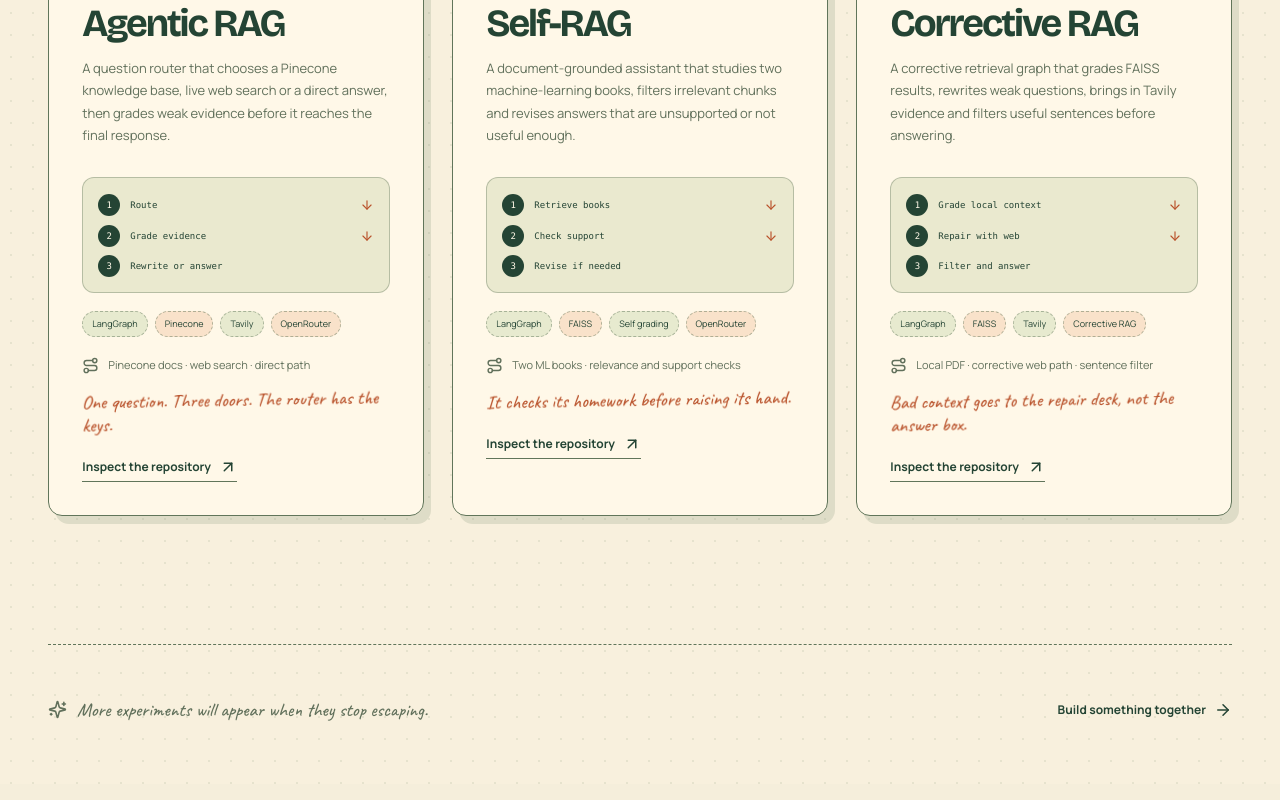
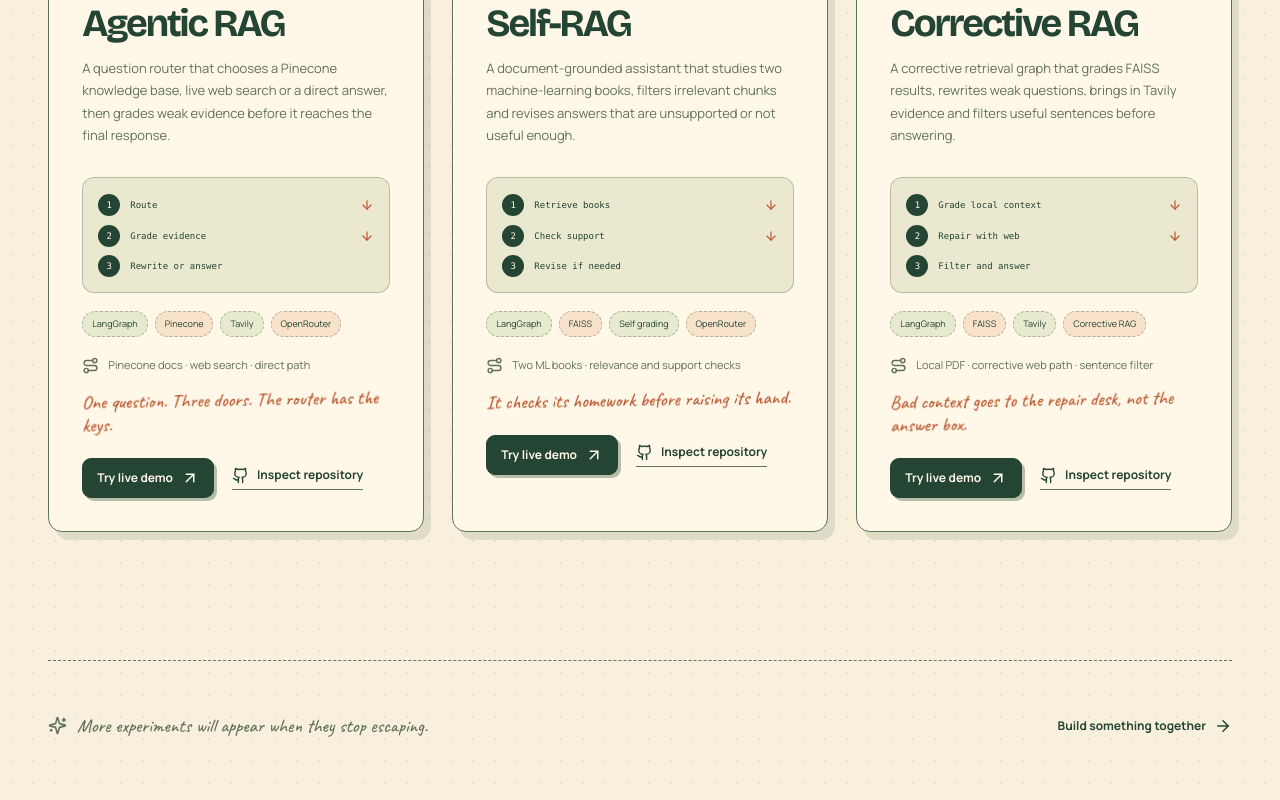
Before and after one commit to subramanian252/ai-engineer-portfolio, a Next.js app: page /projects in a window 1280 px wide. Shown: the part 2176-2976 px from the top of the page. Built offline with nearby package versions, Linux system fonts and the light colour scheme; no server answers; a web font is replaced by a local one.

Commit message:
feat: link RAG projects to live demos

```diff
--- a/src/app/projects/page.module.css
+++ b/src/app/projects/page.module.css
@@ -386,6 +386,7 @@
 
 .cardLinks a,
 .repositoryLink,
+.demoLink,
 .footer a {
   display: inline-flex;
   align-items: center;
@@ -588,8 +589,27 @@
   transform: rotate(-1deg);
 }
 
-.repositoryLink {
+.directoryActions {
   margin-top: 24px;
+  display: flex;
+  flex-wrap: wrap;
+  align-items: center;
+  gap: 12px 18px;
+}
+
+.demoLink {
+  padding: 10px 14px;
+  border: 1px solid var(--ink);
+  border-radius: 9px;
+  background: var(--ink);
+  color: var(--paper-2);
+  box-shadow: 3px 3px 0 color-mix(in srgb, var(--outline) 45%, transparent);
+  transition: transform 180ms ease, box-shadow 180ms ease;
+}
+
+.demoLink:hover {
+  transform: translate(-1px, -1px);
+  box-shadow: 5px 5px 0 color-mix(in srgb, var(--outline) 45%, transparent);
 }
 
 .footer {
@@ -852,6 +872,7 @@
   .featuredCard,
   .directoryImage img,
   .headerActions > a,
+  .demoLink,
   :global(.project-theme-toggle) {
     transition: none;
   }
--- a/src/app/projects/page.tsx
+++ b/src/app/projects/page.tsx
@@ -194,15 +194,26 @@ export default function ProjectsPage() {
                 </div>
                 <p className={styles.funnyNote}>{project.note}</p>
 
+                <div className={styles.directoryActions}>
+                  <a
+                    className={styles.demoLink}
+                    href={project.demoUrl}
+                    target="_blank"
+                    rel="noreferrer"
+                  >
+                    Try live demo
+                    <ArrowUpRight size={18} />
+                  </a>
                   <a
                     className={styles.repositoryLink}
                     href={project.repositoryUrl}
                     target="_blank"
                     rel="noreferrer"
                   >
-                  Inspect the repository
-                  <ArrowUpRight size={18} />
+                    <Github size={17} />
+                    Inspect repository
                   </a>
+                </div>
               </div>
             </article>
           ))}
--- a/src/content/portfolio.ts
+++ b/src/content/portfolio.ts
@@ -33,6 +33,7 @@ export type DirectoryProject = {
   image: string;
   imageAlt: string;
   repositoryUrl: string;
+  demoUrl: string;
   tags: string[];
   pipeline: [string, string, string];
   proof: string;
@@ -110,6 +111,7 @@ export const projectDirectory: DirectoryProject[] = [
     imageAlt:
       "Cartoon railway switch routing a question toward a library, web telescope or direct answer lightbulb",
     repositoryUrl: "https://github.com/subramanian252/agentic-rag",
+    demoUrl: "https://agentic-rag-two-rouge.vercel.app/",
     tags: ["LangGraph", "Pinecone", "Tavily", "OpenRouter"],
     pipeline: ["Route", "Grade evidence", "Rewrite or answer"],
     proof: "Pinecone docs · web search · direct path",
@@ -125,6 +127,7 @@ export const projectDirectory: DirectoryProject[] = [
     imageAlt:
       "Cartoon pencil inspector checking evidence pages through a looping self-review ribbon",
     repositoryUrl: "https://github.com/subramanian252/self-rag",
+    demoUrl: "https://self-rag-ashy.vercel.app/",
     tags: ["LangGraph", "FAISS", "Self grading", "OpenRouter"],
     pipeline: ["Retrieve books", "Check support", "Revise if needed"],
     proof: "Two ML books · relevance and support checks",
@@ -140,6 +143,7 @@ export const projectDirectory: DirectoryProject[] = [
     imageAlt:
       "Cartoon proofreader routing weak evidence through web research and a filtering sieve",
     repositoryUrl: "https://github.com/subramanian252/corrective-rag",
+    demoUrl: "https://corrective-rag-kappa.vercel.app/",
     tags: ["LangGraph", "FAISS", "Tavily", "Corrective RAG"],
     pipeline: ["Grade local context", "Repair with web", "Filter and answer"],
     proof: "Local PDF · corrective web path · sentence filter",
```
Lines whose indentation alone changed are shown as unchanged.
